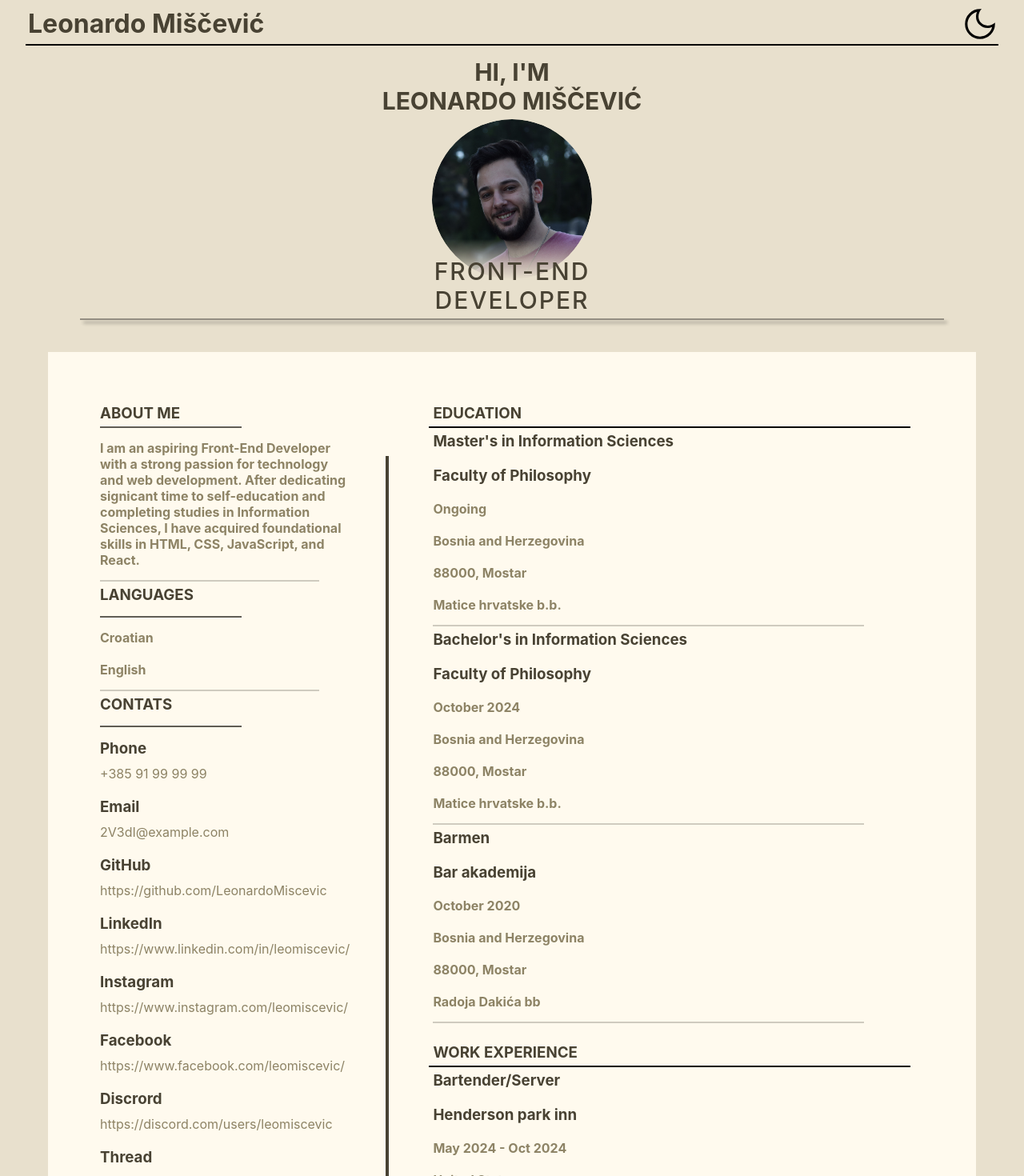
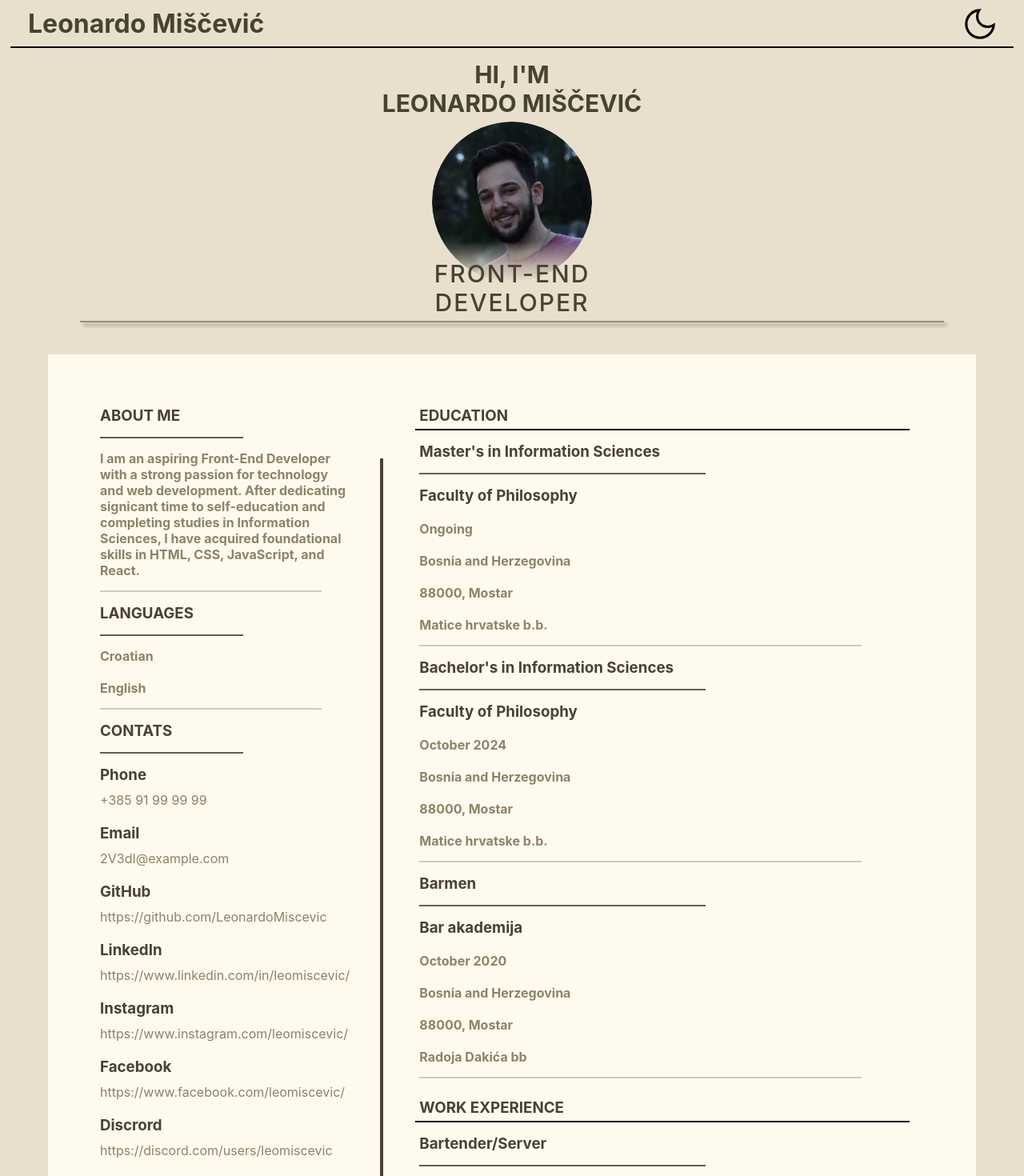
Before and after one commit to CookieCookieAlex/Resume, a React (Vite) app: page / in a window 1280 px wide. Shown: the top 1470 px of the page at 80% size. Built offline with nearby package versions, Linux system fonts and the light colour scheme.

Commit message:
first version of my cv is complete
i have added most of the things that is need it for this site. now i need to add dark theme and a mobile version of this. where i need to make a navbar for the phone.

```diff
--- a/src/App.jsx
+++ b/src/App.jsx
@@ -1,7 +1,6 @@
 import Introduction from "./Components/Introduction";
 import Top from "./Components/Top";
 import Benner from "./Components/Benner";
-
 
 //it will cointain top, introduction and main content
 
@@ -10,7 +9,6 @@ function App() {
   return (
     <>
       <Top />
-
       <main>
         <Introduction />
         <Benner />
--- a/src/Components/Education.jsx
+++ b/src/Components/Education.jsx
@@ -9,6 +9,7 @@ export default function Education() {
             {EDUCATION.map((item, index) => (
                 <div key={index} className="container">
                     <h1>{item.title}</h1>
+                    <hr />
                     <h3>{item.college}</h3>
                     <h4>{item.date_of_completion}</h4>
                     <h4>{item.country}</h4>
--- a/src/Components/Experience.jsx
+++ b/src/Components/Experience.jsx
@@ -9,6 +9,7 @@ export default function Experience() {
             {WORKEXPERIENCE.map((item, index) => (
                 <div key={index} className="container">
                     <h1>{item.title}</h1>
+                    <hr />
                     <h3>{item.company}</h3>
                     <h4>{item.date_of_completion}</h4>
                     <h4>{item.country}</h4>
--- a/src/Components/Top.jsx
+++ b/src/Components/Top.jsx
@@ -5,8 +5,9 @@ export default function Top() {
         <>
             <div id="top">
                 <h1>Leonardo Miščević</h1>
-                <img src={Moon} alt="Moon" />
-
+                <button class="svg-img-button">
+                    <img src={Moon} alt="Moon" />
+                </button>
             </div>
             <hr className='tophr' />
         </>
--- a/src/index.css
+++ b/src/index.css
@@ -4,6 +4,16 @@
   --font-color-primary: #484233;
   --font-color-secondary: #8D8365;
   background-color: #e8e0cd;
+  --banner-color: #fffaee;
+}
+
+[data-theme="dark"] {
+  --font-primary: Inter, system-ui, Avenir, Helvetica, Arial, sans-serif;
+  --font-secondary: Inter,"Roboto", sans-serif;
+  --font-color-primary: #E8E0CD;
+  --font-color-secondary: #FFFAEE;
+  background-color: #1D1B16;
+  --banner-color: #26231B;
 }
 
 * {
@@ -19,6 +29,11 @@
   padding: 0 30px;
   margin-top: 5px;
 }
+.tophr {
+  justify-self: center;
+  width: 98%;
+}
+
 h1,
 h2,
 h3 {
@@ -71,11 +86,10 @@ main {
   opacity: 36%;
   box-shadow: 4px 4px 4px #010101;
   margin: 0;
+  max-width: 1400px;
 }
 
-.tophr {
-  justify-self: center;
-}
+
 
 .textupper {
   padding: 5px 0;
@@ -127,11 +141,12 @@ main {
   align-items: stretch;
   margin: 30px;
   padding: 50px;
-  background-color: #fffaee;
+  background-color: var(--banner-color);
   flex-wrap: wrap;
+  align-self: center;
   gap: 20px;
   height: auto;
-
+  max-width: 1200px;
 }
 /*deviding benner between left and right side for better look*/
 
@@ -141,7 +156,6 @@ main {
   margin-left: 10px;
   margin-top: 10px;
   gap: 20px;
-  padding-right: 20px;
 
 }
 
@@ -152,7 +166,6 @@ main {
   gap: 20px ;
   margin-top: 10px;
   margin-left: 10px;
-  padding-left: 20px;
 }
 
 .container {
@@ -162,6 +175,7 @@ main {
   align-items: start;
   height: auto;
   gap: 10px;
+  margin-top: 10px;
 }
 .container hr {
   border-top: 2px solid #605D55;
@@ -172,7 +186,20 @@ main {
 .line { /* Full height of the container */
   border: 2px solid #484233;
   align-self: stretch;
-  margin-top: 80px;
-  margin-bottom: 80px;
+  margin: 80px 10px 80px 10px;
+
 
 }
+@media (max-width: 768px) { /* Target screen widths 768px and below */
+  .line {
+    display: none; /* Completely hide the element */
+  }
+}
+
+.svg-img-button {
+  background: none;
+  border: none;
+  padding: 0;
+  margin: 0;
+  cursor: pointer;
+}
```
Also changed, not shown: src/Components/NavBar.jsx (added).
